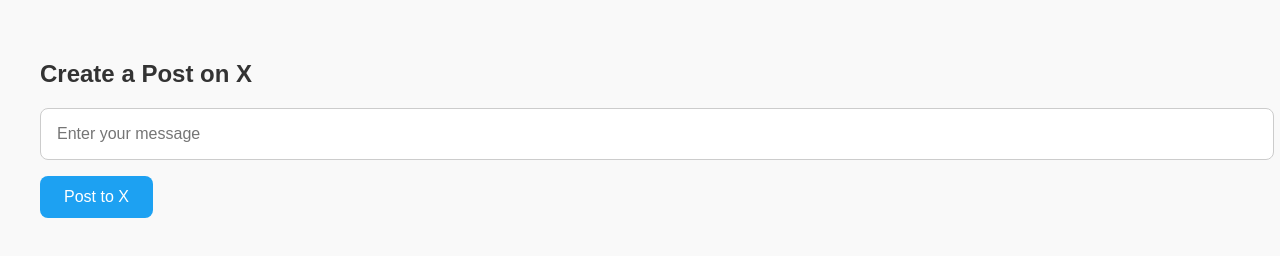
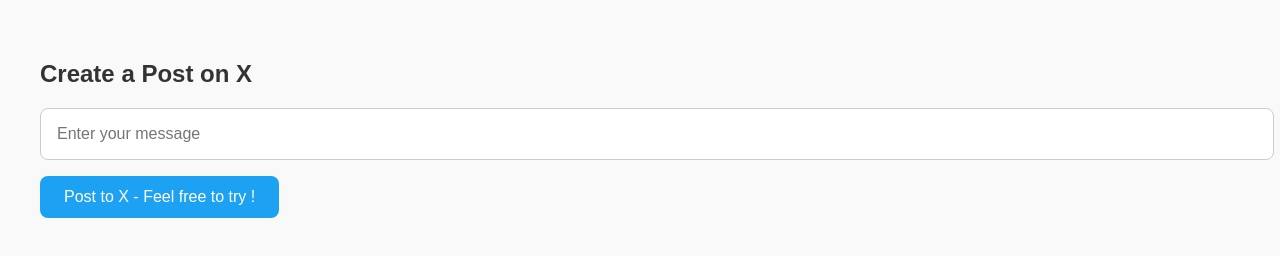
Before and after one commit to imightbyte/no-exclamation, a plain HTML site: page index.html in a window 1280 px wide. Drawn offline with Linux system fonts and the light colour scheme.

Commit message:
Update index.html

```diff
--- a/index.html
+++ b/index.html
@@ -44,7 +44,7 @@
 <body>
   <h2>Create a Post on X</h2>
   <input type="text" id="tweetText" placeholder="Enter your message" />
-  <button onclick="postToX()">Post to X</button>
+  <button onclick="postToX()">Post to X - Feel free to try !</button>
 
   <div class="fallback" id="fallbackLink" style="display:none;">
     Having trouble? <a id="manualLink" href="#" target="_blank">Tap here to post manually</a>.
```
